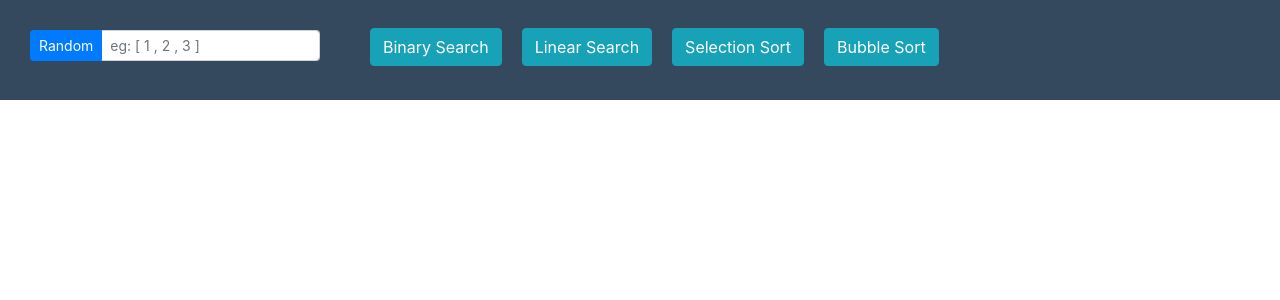
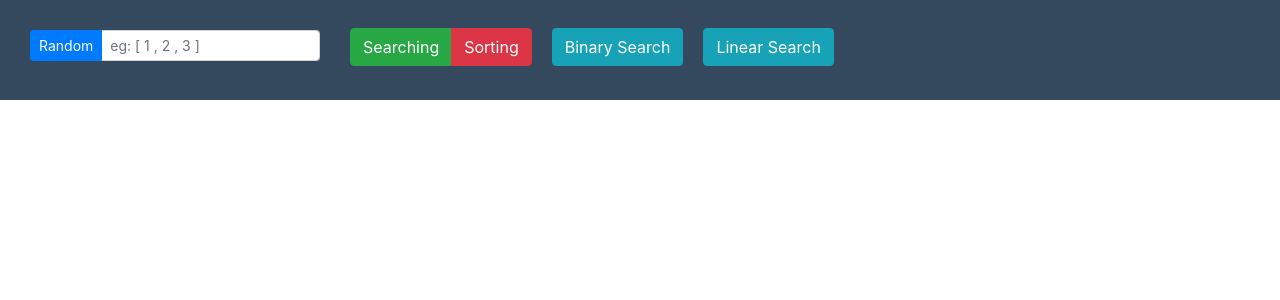
Before and after one commit to SuryaCruz/sorting-and-searching-algorithm-visualizer, a React (Create React App) app in the folder client/: page / in a window 1280 px wide. Shown: the top 300 px of the page. Built offline with nearby package versions, Linux system fonts and the light colour scheme; the HTML template or start-up script is replaced by a standard one.

Commit message:
UPDATED: Navbar v2. TODO: Documentation. Redux.

```diff
--- a/client/src/App.css
+++ b/client/src/App.css
@@ -7,7 +7,6 @@
 .arrayInput{
     width: 350px;
     padding: 30px;
-    margin-right:20px;
     display: inline-block;
 }
 
@@ -18,3 +17,8 @@
 .buttonPadding{
     margin-right:20px;
 }
+
+.buttons{
+    display: inline-block;
+    padding-right:20px;
+}
--- a/client/src/components/NavBar.js
+++ b/client/src/components/NavBar.js
@@ -4,16 +4,52 @@ import {
     InputGroup,
     InputGroupText,
     InputGroupAddon,
-    Button
+    Button,
+    ButtonGroup
 } from 'reactstrap'
 
 class NavBar extends Component{
     constructor(props){
         super(props);
+        this.state = {search: true};
+        this.setSearch = this.setSearch.bind(this);
+        this.setSort = this.setSort.bind(this);
     }
 
+    setSearch(){
+        this.setState({search:true});
+    }
+
+    setSort(){
+        this.setState({search:false});
+    }
 
     render(){
+        var show = this.state.search;
+        const search = (
+            <div className = "algorithms">
+                <Button color = "info" size = "mb" className = "buttonPadding"> Binary Search </Button>
+                <Button color = "info" size = "mb" className = "buttonPadding"> Linear Search </Button>
+            </div>
+        );
+
+        const sort = (
+            <div className = "algorithms">
+                <Button color = "info" size = "mb" className = "buttonPadding"> Selection Sort </Button>
+                <Button color = "info" size = "mb" className = "buttonPadding"> Bubble Sort </Button>
+            </div>
+        );
+
+        var alg = search;
+
+        if(show){
+            alg = search;
+        }else{
+            alg = sort;
+        }
+
+
+
         return(
             <div className="navBar">
                 <div className = "arrayInput">
@@ -22,12 +58,12 @@ class NavBar extends Component{
                         <Input placeholder = "eg: [ 1 , 2 , 3 ]" size = "sm"/>
                     </InputGroup>
                 </div>
-                <div className = "algorithms">
-                    <Button color = "info" size = "mb" className = "buttonPadding"> Binary Search </Button>
-                    <Button color = "info" size = "mb" className = "buttonPadding"> Linear Search </Button>
-                    <Button color = "info" size = "mb" className = "buttonPadding"> Selection Sort </Button>
-                    <Button color = "info" size = "mb" className = "buttonPadding"> Bubble Sort </Button>
-                </div>
+                <ButtonGroup className = "buttons">
+                            <Button color="success" onClick={this.setSearch} >Searching</Button>
+                            <Button color="danger" onClick={this.setSort} >Sorting</Button>
+                </ButtonGroup>
+                {alg}
+
             </div>
         )
 
```
